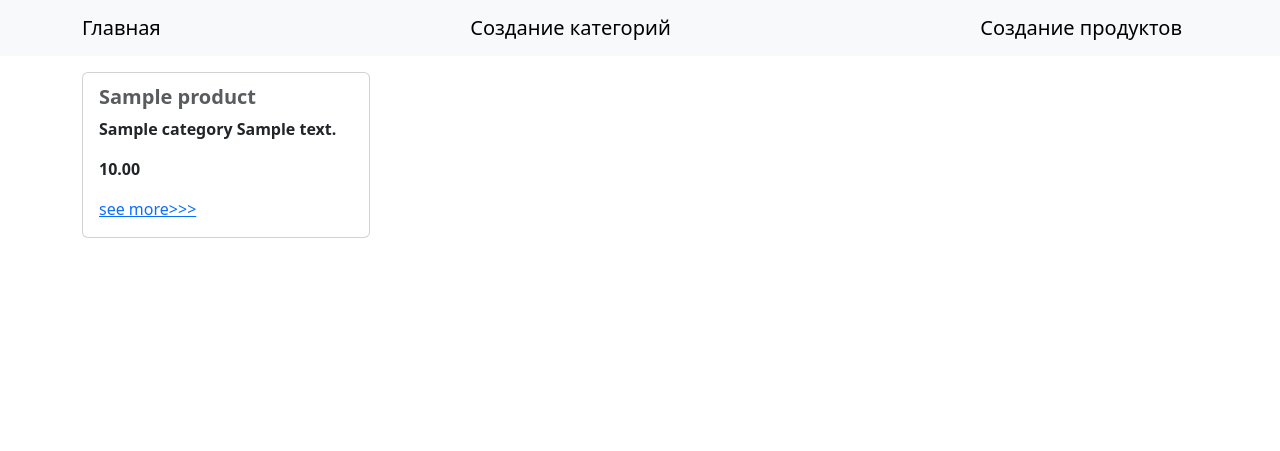
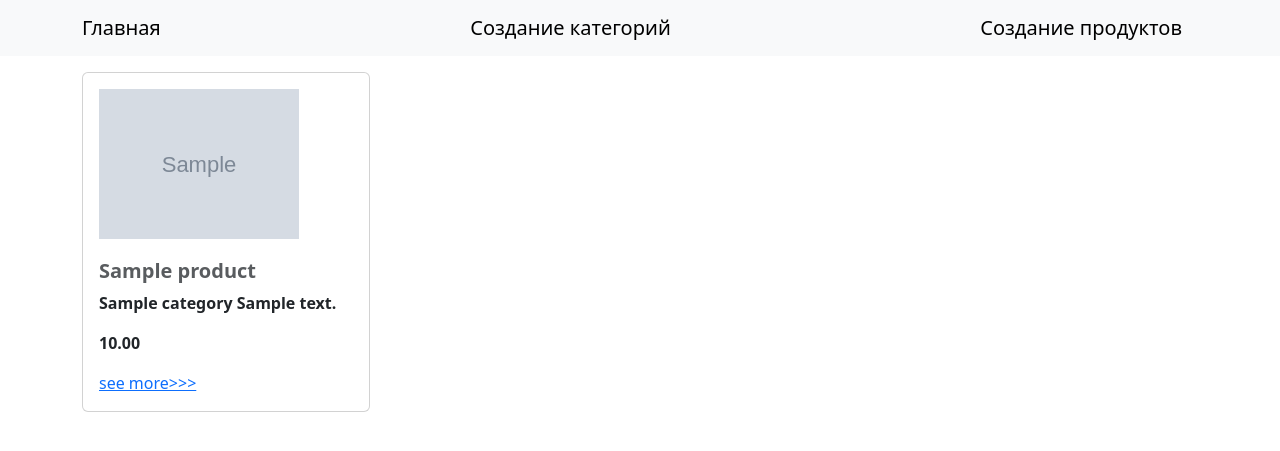
Before and after one commit to b3kb91/laboratory-work, a Django app: page / in a window 1280 px wide. Shown: the top 451 px of the page. Run offline with Django 5.2, Linux system fonts and the light colour scheme; tables that the repository leaves empty hold one stand-in row (values such as "Sample post"); grey boxes marked "Sample" are stand-in pictures.

Commit message:
добавил прием url, + показ фото по ссылке

```diff
--- a/source/webapp/templates/products_view.html
+++ b/source/webapp/templates/products_view.html
@@ -11,7 +11,8 @@
             <div class="class=col-12 col-md-6 col-lg-3">
                 <div class="card mt-3" style="width: 18rem;">
                     <div class="card-body">
-                    <h5 class="card-subtitle mb-2 text-body-secondary"><strong>{{ product.title }}</strong></h5>
+                    <img style="width: 200px;" src="{{ product.image }}">
+                    <br><br><h5 class="card-subtitle mb-2 text-body-secondary"><strong>{{ product.title }}</strong></h5>
                     <p class="card-text"><strong>{{ product.category }}</strong><br></p>
                     <p class="card-text"><strong>{{ product.price }}</strong><br></p>
                     <a href="{% url 'product_view' product.pk %}" class="card-link">see more>>></a>
```
